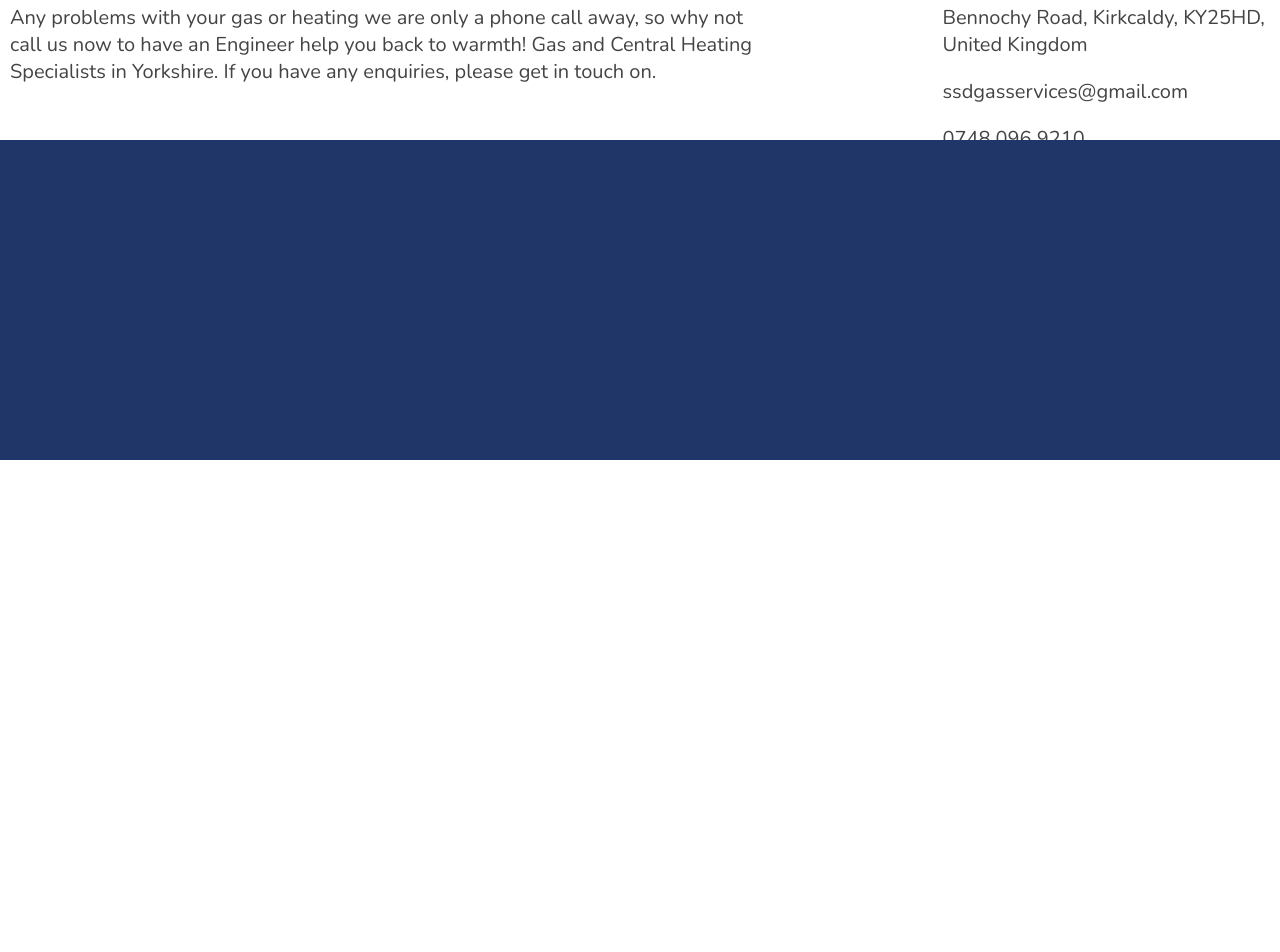
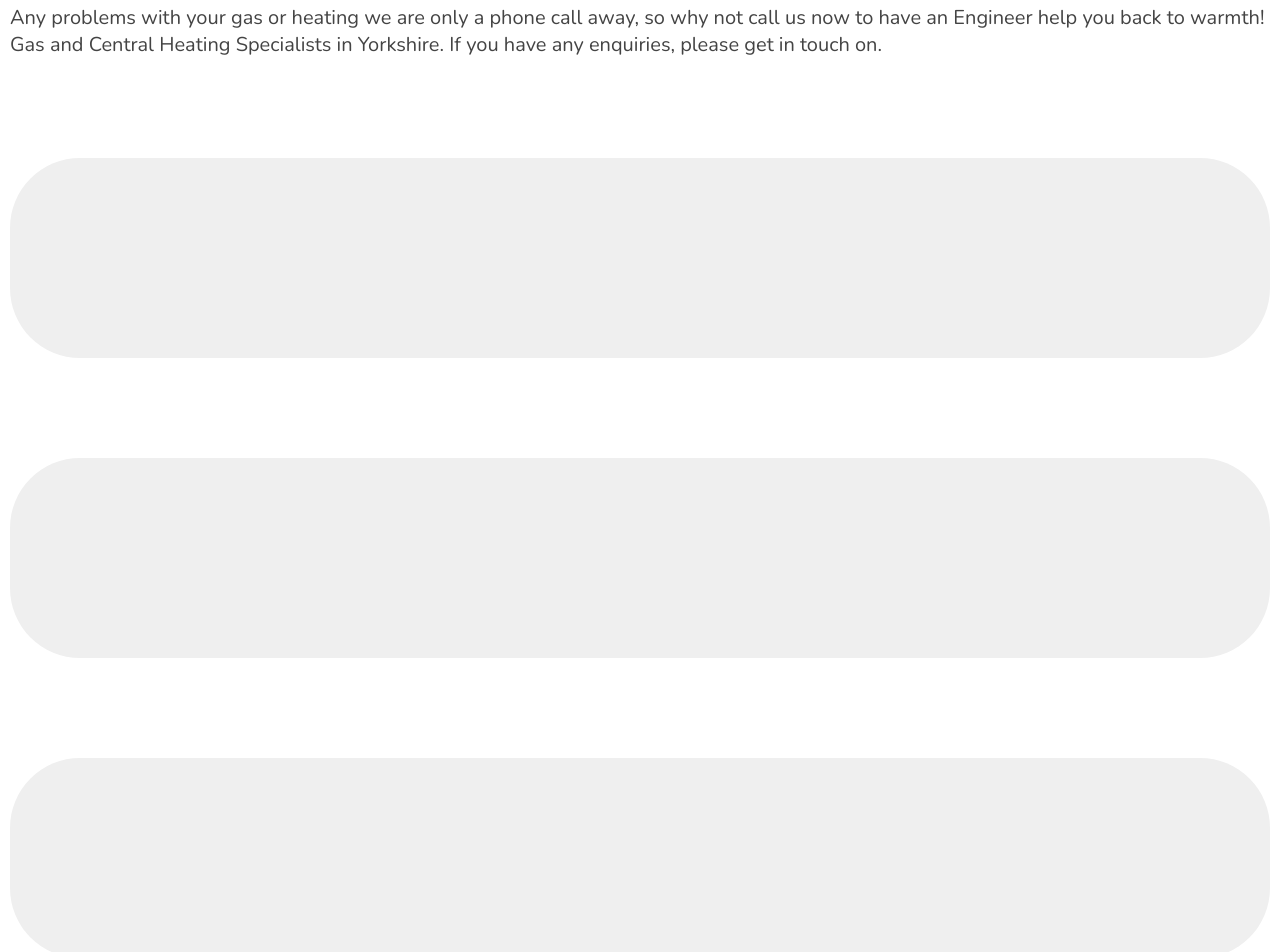
Before and after one commit to Iza-Soft/SDGas.Platform.UI, a React (Create React App) app: page /home in a window 1280 px wide. Shown: the part 340-1292 px from the top of the page. Before the commit the page ends 800 px from the top, so only its background shows below. Built offline with nearby package versions, Linux system fonts and the light colour scheme.

Commit message:
Creating home page, adding cards

```diff
--- a/src/components/footer/style.module.css
+++ b/src/components/footer/style.module.css
@@ -1,5 +1,5 @@
 .footer {
-  position: absolute;
+  /* position: absolute; */
   bottom: 0;
   background: #203568;
   color: #fff;
--- a/src/components/workspace/workspace-home/workspace-home.tsx
+++ b/src/components/workspace/workspace-home/workspace-home.tsx
@@ -6,28 +6,15 @@ const WorkspaceHome = (): React.JSX.Element => {
   return (
     <div className={style.container}>
       <div className={style.wrapper}>
-        {/* <div
-          style={{
-            border: "1px solid black",
-
-            color: "#0E2E5C",
-            width: "200px",
-            textAlign: "center",
-          }}
-        >
-          <h2>Why Us</h2>
-          <Divider color="#0E2E5C" />
-        </div> */}
-        <div
-          style={{ display: "flex ", border: "0px solid black", width: "100%" }}
-        >
-          <div style={{ width: "60%" }}>
+        <div style={{ border: "0px solid black", width: "100%" }}>
+          <div style={{ width: "100%" }}>
             <div
               style={{
                 border: "0px solid black",
                 color: "#0E2E5C",
                 width: "200px",
                 textAlign: "center",
+                margin: "auto",
               }}
             >
               <h2>Why Us</h2>
@@ -42,36 +29,80 @@ const WorkspaceHome = (): React.JSX.Element => {
               </p>
             </div>
           </div>
-          <div style={{ width: "40%" }}>
           <div
             style={{
+              display: "flex",
+              width: "100%",
               border: "0px solid black",
-                color: "#0E2E5C",
-                width: "200px",
-                textAlign: "center",
-                marginLeft: "auto",
+              marginTop: "100px",
             }}
           >
-              <h2>Contact Us</h2>
-              <Divider color="#0E2E5C" />
+            <div
+              style={{
+                width: "20%",
+                height: "200px",
+                backgroundColor: "#EFEFEF",
+                borderRadius: "70px 0px 0px 70px",
+              }}
+            ></div>
+            <div
+              style={{
+                width: "80%",
+                height: "200px",
+                backgroundColor: "#EFEFEF",
+                borderRadius: "0px 70px 70px 0px",
+              }}
+            ></div>
           </div>
           <div
-              className="textarea"
             style={{
-                paddingTop: "20px",
+              display: "flex",
+              width: "100%",
               border: "0px solid black",
-                width: "65%",
-                marginLeft: "auto",
+              marginTop: "100px",
             }}
           >
-              <p>
-                Bennochy Road, Kirkcaldy, KY25HD,
-                <br />
-                United Kingdom
-              </p>
-              <p>ssdgasservices@gmail.com</p>
-              <p>0748 096 9210</p>
+            <div
+              style={{
+                width: "20%",
+                height: "200px",
+                backgroundColor: "#EFEFEF",
+                borderRadius: "70px 0px 0px 70px",
+              }}
+            ></div>
+            <div
+              style={{
+                width: "80%",
+                height: "200px",
+                backgroundColor: "#EFEFEF",
+                borderRadius: "0px 70px 70px 0px",
+              }}
+            ></div>
           </div>
+          <div
+            style={{
+              display: "flex",
+              width: "100%",
+              border: "0px solid black",
+              marginTop: "100px",
+            }}
+          >
+            <div
+              style={{
+                width: "20%",
+                height: "200px",
+                backgroundColor: "#EFEFEF",
+                borderRadius: "70px 0px 0px 70px",
+              }}
+            ></div>
+            <div
+              style={{
+                width: "80%",
+                height: "200px",
+                backgroundColor: "#EFEFEF",
+                borderRadius: "0px 70px 70px 0px",
+              }}
+            ></div>
           </div>
         </div>
       </div>
```
Lines whose indentation alone changed are shown as unchanged.
